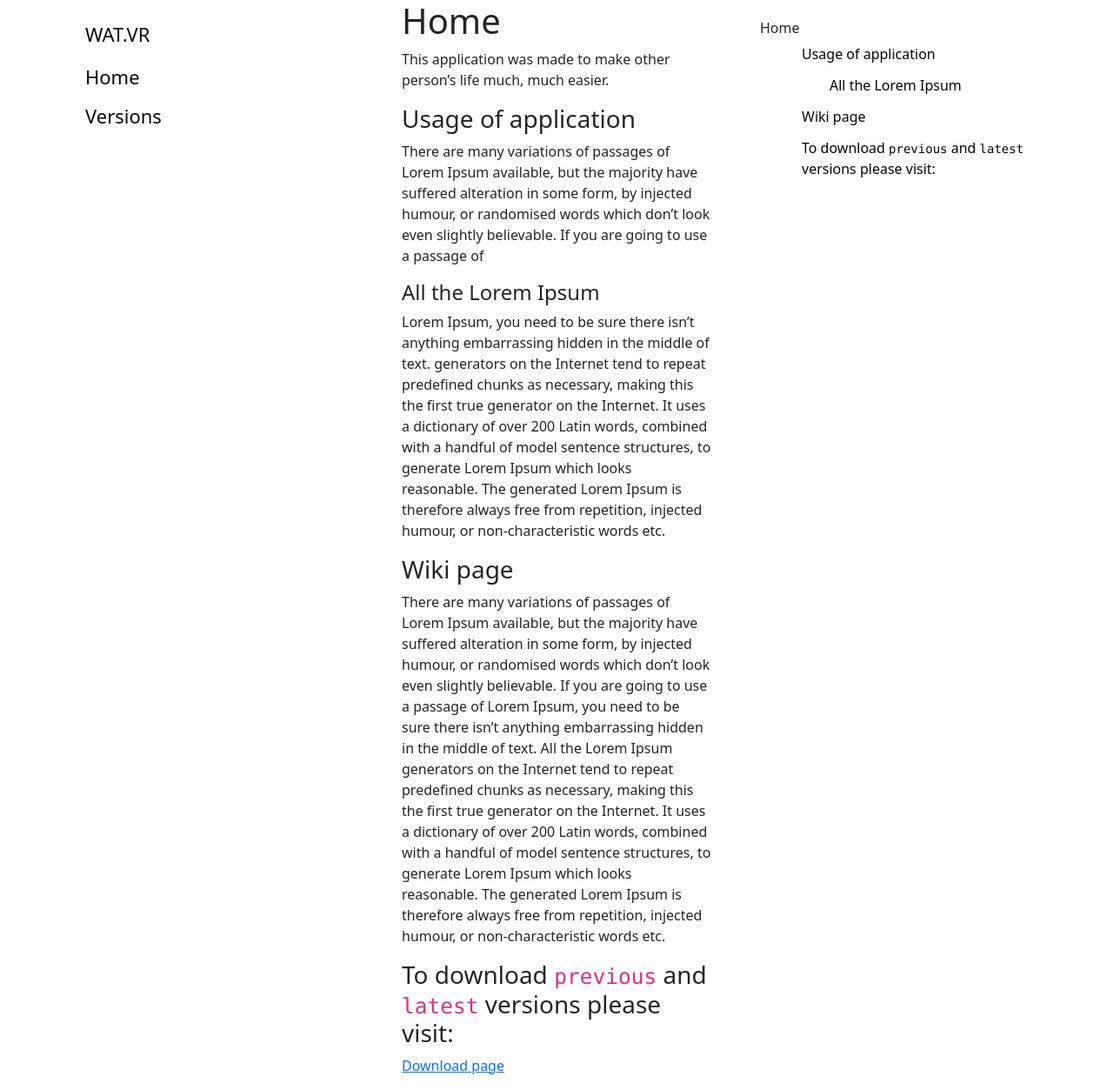
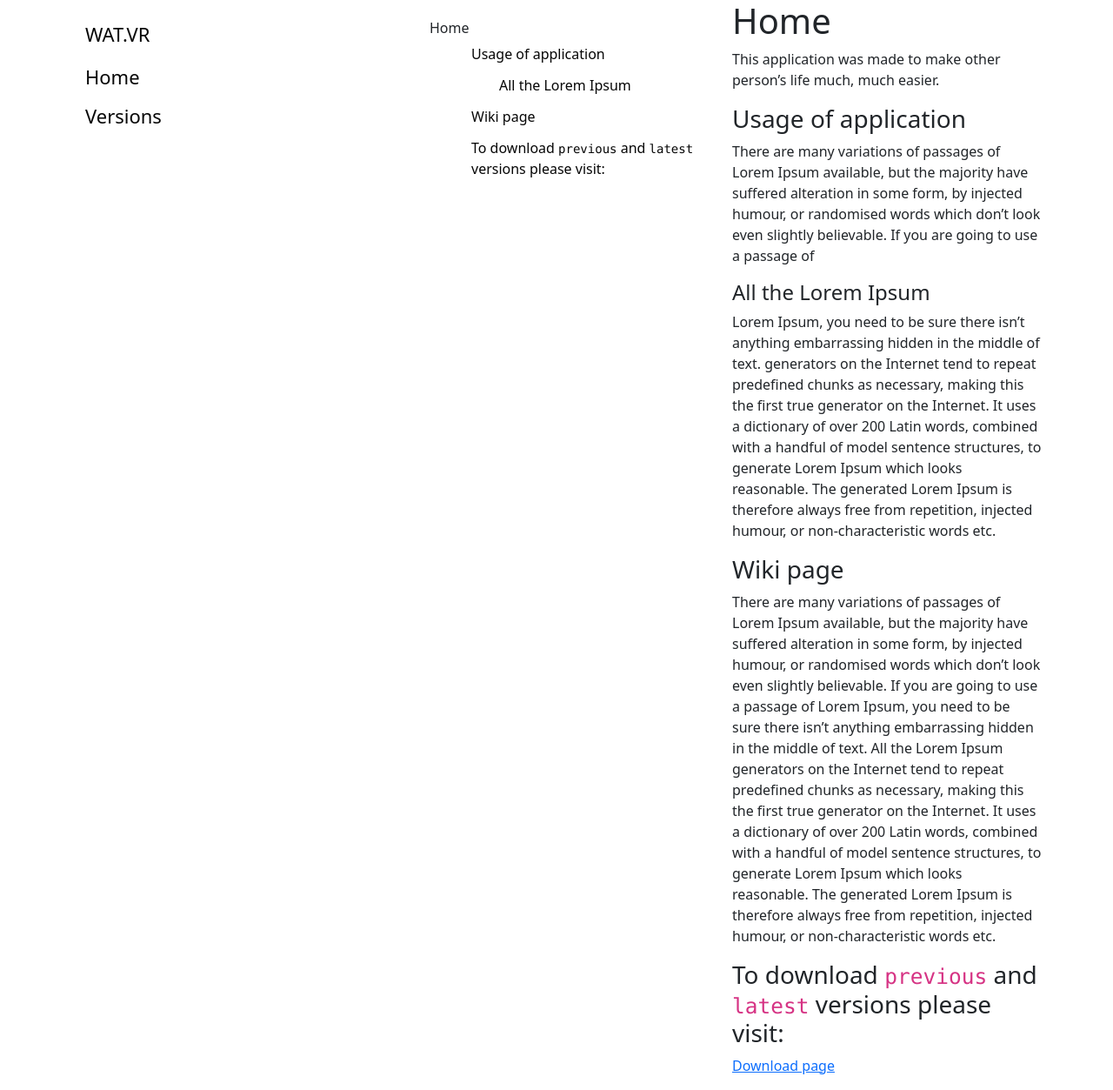
Before and after one commit to zozobalogh0817/zocs, a Jekyll site: the page built from home.md, in a window 1280 px wide. Shown: the whole page at 87% size. Built offline with Jekyll 4.4.1, drawn with Linux system fonts in a browser that asks for light colours.

Commit message:
feat: fix wiki-theme build bug

```diff
--- a/_layouts/default.html
+++ b/_layouts/default.html
@@ -16,15 +16,15 @@
 <body>
 <div class="container">
     <div class="row">
-        <div class="col col-lg">
+        <div class="col col-md order-1">
             {% include menu.html %}
         </div>
 
-        <div class="col-6 col-lg">
+        <div class="col-8 col-md order-3">
             {{ content }}
         </div>
 
-        <div class="col col-lg">
+        <div class="col col-md order-2">
             {% include tocMenu.html %}
         </div>
     </div>
```
